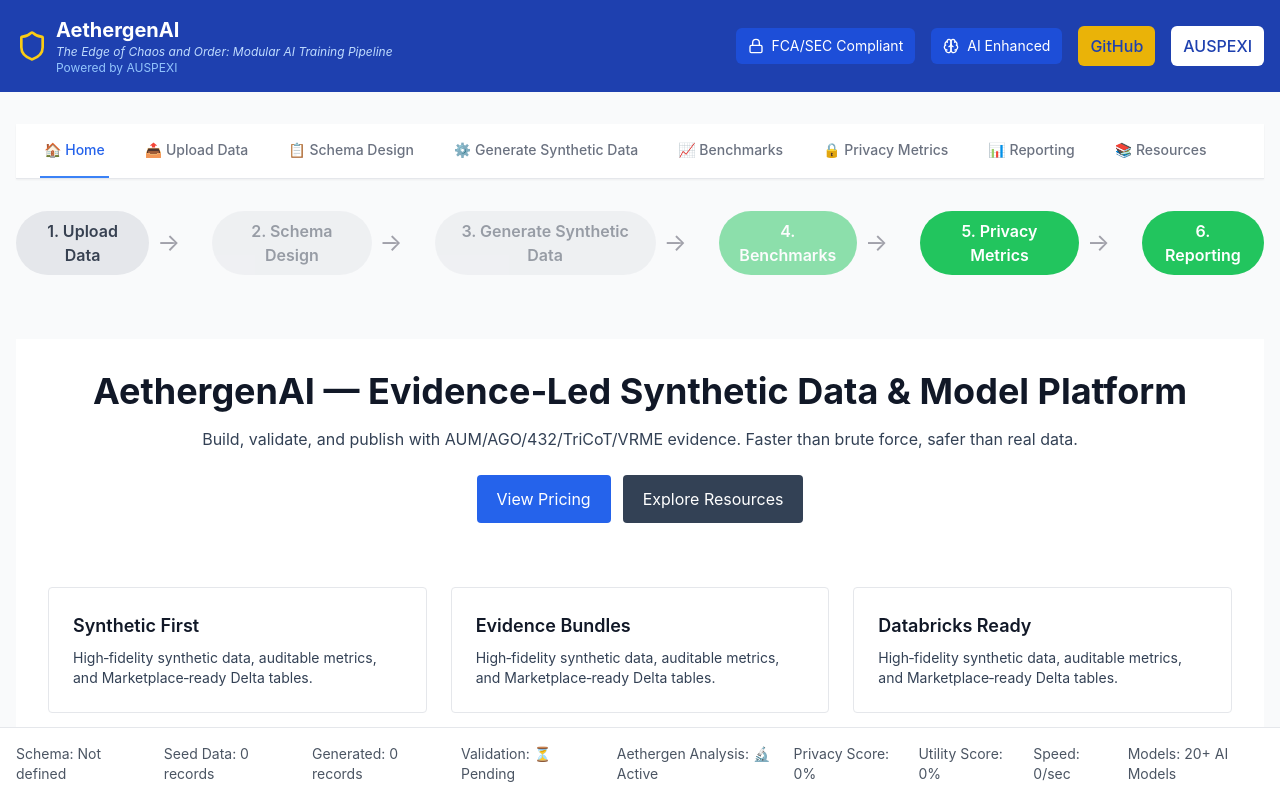
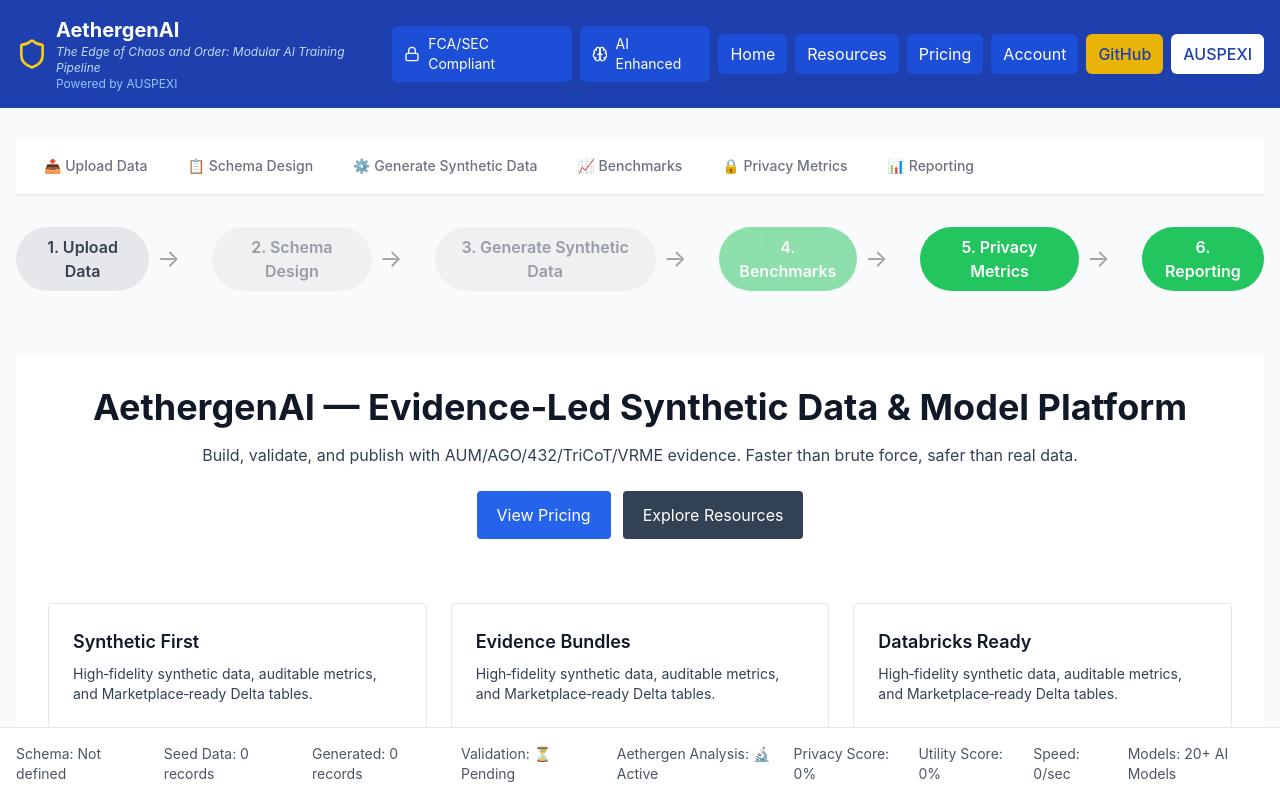
Before and after one commit to AUSPEXI/aethergenai, a React (Vite) app: page / in a window 1280 px wide. Shown: the top 800 px of the page. Built offline with nearby package versions, Linux system fonts and the light colour scheme; no server answers.

Commit message:
Header update buttons

```diff
--- a/src/App.tsx
+++ b/src/App.tsx
@@ -104,6 +104,16 @@ function App() {
     return () => window.removeEventListener('aethergen:apply-privacy', handler as EventListener);
   }, [privacySettings, currentSchema, seedData]);
 
+  // Listen for header navigation events
+  useEffect(() => {
+    const navHandler = (e: Event) => {
+      const d = (e as CustomEvent).detail as { tab?: typeof activeTab };
+      if (d?.tab) setActiveTab(d.tab);
+    };
+    window.addEventListener('aeg:navigate', navHandler as EventListener);
+    return () => window.removeEventListener('aeg:navigate', navHandler as EventListener);
+  }, []);
+
   const workflowSteps = [
     { key: 'upload', label: '1. Upload Data' },
     { key: 'design', label: '2. Schema Design' },
@@ -138,16 +148,6 @@ function App() {
         <div className="bg-white shadow-sm border-b">
           <div className="max-w-7xl mx-auto px-6">
             <nav className="flex space-x-8 overflow-x-auto">
-              <button
-                onClick={() => setActiveTab('home')}
-                className={`py-4 px-1 border-b-2 font-medium text-sm whitespace-nowrap ${
-                  activeTab === 'home'
-                    ? 'border-blue-500 text-blue-600'
-                    : 'border-transparent text-gray-500 hover:text-gray-700 hover:border-gray-300'
-                }`}
-              >
-                🏠 Home
-              </button>
               <button
                 onClick={() => setActiveTab('upload')}
                 className={`py-4 px-1 border-b-2 font-medium text-sm whitespace-nowrap ${
@@ -208,36 +208,7 @@ function App() {
               >
                 📊 Reporting
               </button>
-              <button
-                onClick={() => setActiveTab('resources')}
-                className={`py-4 px-1 border-b-2 font-medium text-sm whitespace-nowrap ${
-                  activeTab === 'resources'
-                    ? 'border-blue-500 text-blue-600'
-                    : 'border-transparent text-gray-500 hover:text-gray-700 hover:border-gray-300'
-                }`}
-              >
-                📚 Resources
-              </button>
-              <button
-                onClick={() => setActiveTab('pricing')}
-                className={`py-4 px-1 border-b-2 font-medium text-sm whitespace-nowrap ${
-                  activeTab === 'pricing'
-                    ? 'border-blue-500 text-blue-600'
-                    : 'border-transparent text-gray-500 hover:text-gray-700 hover:border-gray-300'
-                }`}
-              >
-                💳 Pricing
-              </button>
-              <button
-                onClick={() => setActiveTab('account')}
-                className={`py-4 px-1 border-b-2 font-medium text-sm whitespace-nowrap ${
-                  activeTab === 'account'
-                    ? 'border-blue-500 text-blue-600'
-                    : 'border-transparent text-gray-500 hover:text-gray-700 hover:border-gray-300'
-                }`}
-              >
-                👤 Account
-              </button>
+
             </nav>
           </div>
         </div>
--- a/src/components/Layout/Header.tsx
+++ b/src/components/Layout/Header.tsx
@@ -25,7 +25,7 @@ const Header: React.FC = () => {
           </div>
         </div>
 
-        <nav className="flex space-x-4 items-center">
+        <nav className="flex space-x-2 items-center">
           <div className="flex items-center space-x-2 px-3 py-2 rounded-md bg-blue-700">
             <Lock className="h-4 w-4" />
             <span className="text-sm">FCA/SEC Compliant</span>
@@ -39,6 +39,22 @@ const Header: React.FC = () => {
             <Brain className="h-4 w-4" />
             <span className="text-sm">AI Enhanced</span>
           </div>
+          <button
+            onClick={() => window.dispatchEvent(new CustomEvent('aeg:navigate', { detail: { tab: 'home' } }))}
+            className="px-3 py-2 rounded-md bg-blue-700 hover:bg-blue-600 transition-colors"
+          >Home</button>
+          <button
+            onClick={() => window.dispatchEvent(new CustomEvent('aeg:navigate', { detail: { tab: 'resources' } }))}
+            className="px-3 py-2 rounded-md bg-blue-700 hover:bg-blue-600 transition-colors"
+          >Resources</button>
+          <button
+            onClick={() => window.dispatchEvent(new CustomEvent('aeg:navigate', { detail: { tab: 'pricing' } }))}
+            className="px-3 py-2 rounded-md bg-blue-700 hover:bg-blue-600 transition-colors"
+          >Pricing</button>
+          <button
+            onClick={() => window.dispatchEvent(new CustomEvent('aeg:navigate', { detail: { tab: 'account' } }))}
+            className="px-3 py-2 rounded-md bg-blue-700 hover:bg-blue-600 transition-colors"
+          >Account</button>
           <a
             href="https://github.com/AUSPEXI/aethergenai"
             target="_blank"
```
